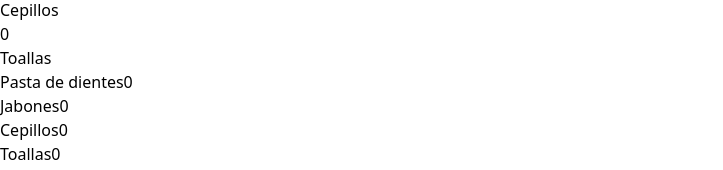
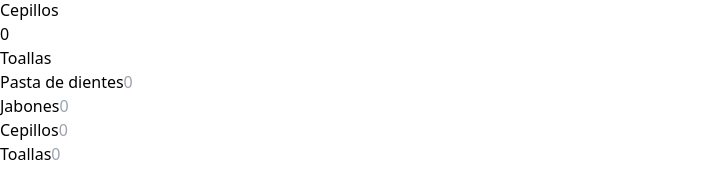
Before and after one commit to KevColomaDev/examen-full-stack-frontend, a React (Vite) app: page /suministros in a window 1280 px wide. Shown: the part 625-795 px from the top of the page, without its empty margins (0-723 px from the left). Built offline with nearby package versions, Linux system fonts and the light colour scheme; no server answers.

Commit message:
fix: delete unnesesary default value

```diff
--- a/src/components/InsertSuplies.jsx
+++ b/src/components/InsertSuplies.jsx
@@ -23,19 +23,19 @@ export const InsertSuplies = () => {
         <div className="bg-sky-100 p-4 max-w-2xl rounded-2xl">
           <div className="flex flex-row justify-center gap-2 font-bold sm:text-3xl mb-8 mt-8">
             <label htmlFor="toothPaste" className="w-32 sm:w-64 text-center">Pasta de dientes</label>
-            <input type="number" id="toothPaste" placeholder="0" min={0} max={9} defaultValue={0} className="text-center w-10 sm:w-16 rounded-lg " {...register("toothPaste")}/>
+            <input type="number" id="toothPaste" placeholder="0" min={0} max={9} className="text-center w-10 sm:w-16 rounded-lg " {...register("toothPaste")}/>
           </div>
           <div className="flex flex-row justify-center gap-2 font-bold sm:text-3xl mb-8">
             <label htmlFor="soap" className="w-32 sm:w-64 text-center">Jabones</label>
-            <input type="number" id="soap" placeholder="0" min={0} max={9} defaultValue={0} className="text-center w-10 sm:w-16 rounded-lg " {...register("soap")}/>
+            <input type="number" id="soap" placeholder="0" min={0} max={9} className="text-center w-10 sm:w-16 rounded-lg " {...register("soap")}/>
           </div>
           <div className="flex flex-row justify-center gap-2 font-bold sm:text-3xl mb-8">
             <label htmlFor="toothBrush" className="w-32 sm:w-64 text-center">Cepillos</label>
-            <input type="number" id="toothBrush" placeholder="0" min={0} max={9} defaultValue={0} className="text-center w-10 sm:w-16 rounded-lg " {...register("toothBrush")}/>
+            <input type="number" id="toothBrush" placeholder="0" min={0} max={9} className="text-center w-10 sm:w-16 rounded-lg " {...register("toothBrush")}/>
           </div>
           <div className="flex flex-row justify-center gap-2 font-bold sm:text-3xl mb-8">
             <label htmlFor="towel" className="w-32 sm:w-64 text-center">Toallas</label>
-            <input type="number" id="towel" placeholder="0" min={0} max={9} defaultValue={0} className="text-center w-10 sm:w-16 rounded-lg " {...register("towel")}/>
+            <input type="number" id="towel" placeholder="0" min={0} max={9} className="text-center w-10 sm:w-16 rounded-lg " {...register("towel")}/>
           </div>
           <div className="flex justify-center">
             <button type="submit" className="text-white w-32 sm:w-44 sm:text-2xl bg-sky-900 p-2 rounded-2xl font-bold mb-8">Ingresar</button>
```
